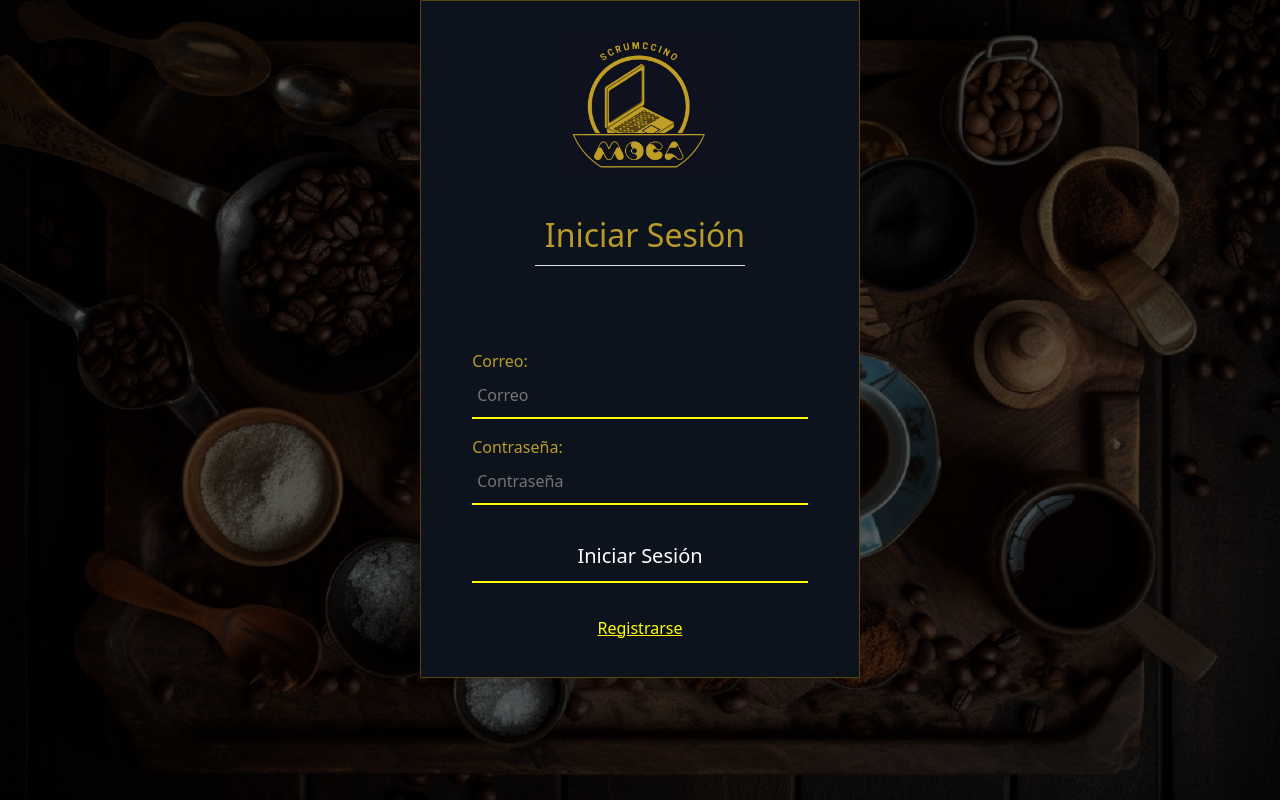
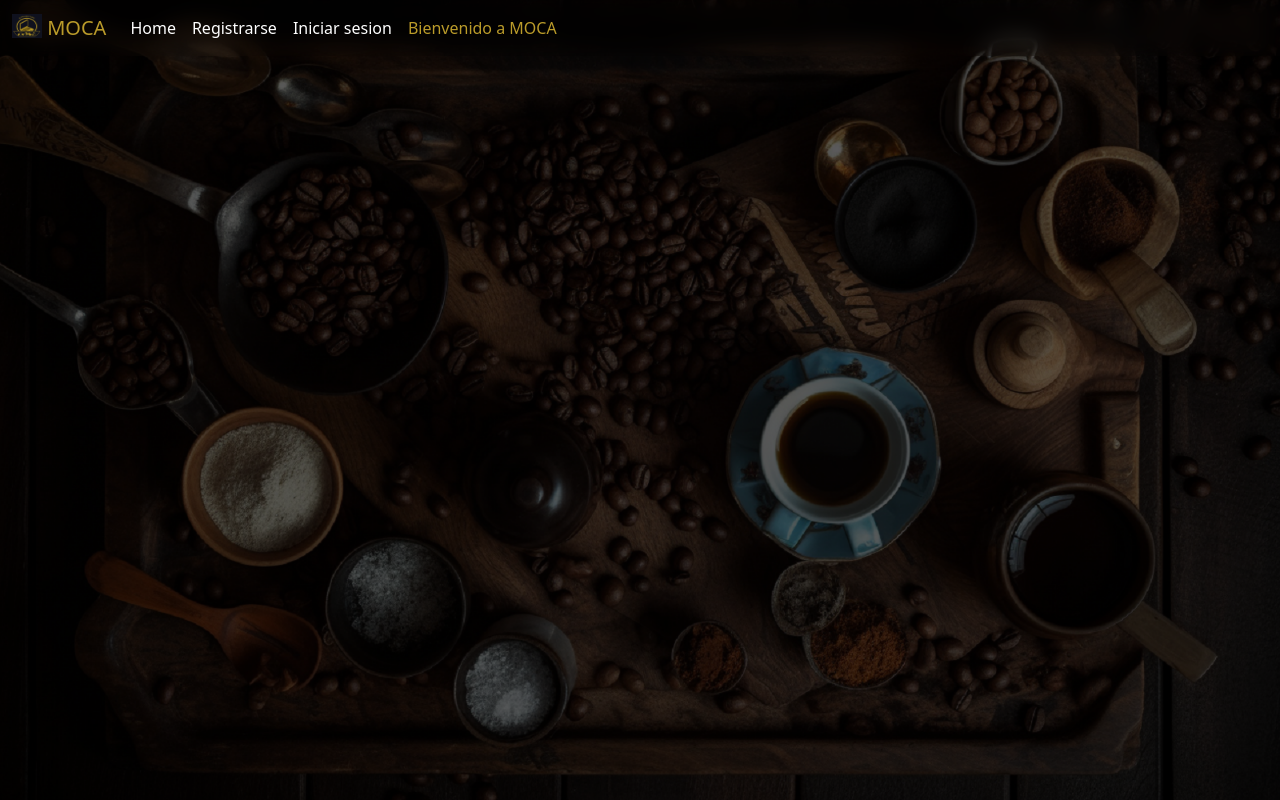
Before and after one commit to maxiramosl/Scrumccino, a Django app: page / in a window 1280 px wide. Run offline with Django 4.2, Linux system fonts and the light colour scheme.

Commit message:
registro,inicio y cerrar sesion

```diff
--- a/mocapp/settings.py
+++ b/mocapp/settings.py
@@ -128,3 +128,9 @@ AUTHENTICATION_BACKENDS = [
     'django.contrib.auth.backends.ModelBackend',  # Backend predeterminado
     'pivote.backends.EmailBackend',  # Tu backend personalizado
 ]
+
+EMAIL_HOST = 'smtp.googlemail.com'
+EMAIL_PORT = 587
+EMAIL_HOST_USER = 'scrumccino@gmail.com'
+EMAIL_HOST_PASSWORD = 'ymmq qafw gdkn kjfc'
+EMAIL_USE_TLS = True
--- a/mocapp/urls.py
+++ b/mocapp/urls.py
@@ -20,7 +20,8 @@ from pivote import views
 
 urlpatterns = [
     path('admin/', admin.site.urls),
-    path('', views.acceso, name='acceso'),  # URL raíz apunta a la vista de acceso
-    path('register/', views.register, name='register'),
-    path('main/', views.main_page, name='main_page'),  # Página principal después de iniciar sesión
+    path('', views.home, name="home"),
+    path('registrar/',views.registrar, name="registrar"),
+    path('login/', views.logine, name="login"),
+    path('salir/', views.salir, name="salir")
 ]
--- /dev/null
+++ b/pivote/static/pivote/css/style.css
@@ -0,0 +1,56 @@
+
+.tamaño-logo {
+    width: 150px;
+    height: auto;
+}
+.texto {
+    text-align: center;
+}
+.centro {
+    display: flex;
+    flex-direction: column;
+    align-items: center;
+}
+.navbar-custom {
+    background-color: transparent !important;
+    backdrop-filter: blur(10px); /* Aplica un efecto de desenfoque al fondo */
+}
+
+.navbar-custom .navbar-brand,
+.navbar-custom .navbar-nav .nav-link {
+    color: white; /* Color del texto en la barra de navegación */
+}
+.borde {
+    border: 1px solid #564410;
+    padding: 30px;
+    width: 440px;
+    margin: 0 auto;
+    box-shadow: 0 0 10px rgba(99, 39, 15, 0.1);
+    border-radius: 1px;
+    background-color: #0c131c;
+}
+.custom-form {
+    border: none;
+    background: transparent;
+    border-radius: 0;
+    padding: 10px;
+    color: white;
+}
+.custom-form input,
+.custom-form button {
+    background: transparent;
+    border: none;
+    border-bottom: 2px solid yellow;
+    color: white;
+    border-radius: 0;
+    padding: 10px 5px;
+    width: 100%;
+}
+.custom-form input:focus {
+    outline: none;
+    box-shadow: none;
+}
+.custom-form button {
+    margin-top: 10px;
+    cursor: pointer;
+}
--- a/pivote/templates/pivote/acceso.html
+++ /dev/null
@@ -1,83 +0,0 @@
-{% load static %}
-<!DOCTYPE html>
-<html lang="en">
-<head>
-    <meta charset="UTF-8">
-    <meta name="viewport" content="width=device-width, initial-scale=1.0">
-    <title>Iniciar Sesión</title>
-    <link href="https://cdn.jsdelivr.net/npm/bootstrap@5.3.3/dist/css/bootstrap.min.css" rel="stylesheet" integrity="sha384-QWTKZyjpPEjISv5WaRU9OFeRpok6YctnYmDr5pNlyT2bRjXh0JMhjY6hW+ALEwIH" crossorigin="anonymous">
-    <style>
-        body {
-            background: url("{% static 'pivote/image.png' %}") no-repeat center center fixed;
-            background-size: cover;
-        }
-        .tamaño-logo {
-            width: 150px;
-            height: auto;
-        }
-        .texto {
-            text-align: center;
-        }
-        .centro {
-            display: flex;
-            flex-direction: column;
-            align-items: center;
-        }
-        .borde {
-            border: 1px solid #564410;
-            padding: 30px;
-            width: 440px;
-            margin: 0 auto;
-            box-shadow: 0 0 10px rgba(99, 39, 15, 0.1);
-            border-radius: 1px;
-            background-color: #0c131c;
-        }
-        .custom-form {
-            border: none;
-            background: transparent;
-            border-radius: 0;
-            padding: 10px;
-            color: white;
-        }
-        .custom-form input,
-        .custom-form button {
-            background: transparent;
-            border: none;
-            border-bottom: 2px solid yellow;
-            color: white;
-            border-radius: 0;
-            padding: 10px 5px;
-            width: 100%;
-        }
-        .custom-form input:focus {
-            outline: none;
-            box-shadow: none;
-        }
-        .custom-form button {
-            margin-top: 10px;
-            cursor: pointer;
-        }
-    </style>
-</head>
-<body>
-    <div class="centro borde">
-        <img src="{% static 'pivote/logo.png' %}" alt="Logo" class="img-fluid mx-auto d-block tamaño-logo">
-        <h2 class="texto border-bottom" style="padding-top: 40px; padding-bottom: 10px; margin-bottom: 25px; padding-left: 10px; color: #ba9b2a;">Iniciar Sesión</h2>
-        <form method="post" class="card mt-5 custom-form" style="color: #ba9b2a;">
-            {% csrf_token %}
-            {{ form.as_p }}
-            <div class="d-grid gap-2">
-                <button type="submit" class="btn btn-outline-warning btn-lg">Iniciar Sesión</button>
-            </div>
-        </form>
-        {% if message %}
-            <div style="color: green;">{{ message }}</div>
-        {% endif %}
-        <div class="mt-3">
-            <a href="{% url 'register' %}" class="btn btn-link" style="color: yellow;">Registrarse</a>
-        </div>
-    </div>
-
-    <script src="https://cdn.jsdelivr.net/npm/bootstrap@5.3.3/dist/js/bootstrap.bundle.min.js" integrity="sha384-YvpcrYf0tY3lHB60NNkmXc5s9fDVZLESaAA55NDzOxhy9GkcIdslK1eN7N6jIeHz" crossorigin="anonymous"></script>
-</body>
-</html>
--- a/pivote/templates/pivote/home.html
+++ b/pivote/templates/pivote/home.html
@@ -4,85 +4,63 @@
 <head>
     <meta charset="UTF-8">
     <meta name="viewport" content="width=device-width, initial-scale=1.0">
-    <title>Registro de Usuario</title>
+    <title>Document</title>
     <link href="https://cdn.jsdelivr.net/npm/bootstrap@5.3.3/dist/css/bootstrap.min.css" rel="stylesheet" integrity="sha384-QWTKZyjpPEjISv5WaRU9OFeRpok6YctnYmDr5pNlyT2bRjXh0JMhjY6hW+ALEwIH" crossorigin="anonymous">
+    <link rel="stylesheet" type="text/css" href="{% static 'pivote/css/style.css' %}">
     <style>
-        body {
-            background: url("{% static 'pivote/image.png' %}") no-repeat center center fixed;
-            background-size: cover;
-        }
-        .tamaño-logo {
-            width: 150px;
-            height: auto;
-        }
-        .texto {
-            text-align: center;
-        }
-
-        .centro {
-            display: flex;
-            flex-direction: column;
-            align-items: center;
-        }
-        .borde{
-            border: 1px solid #564410  ;
-            padding: 30px;
-            width: 440px;
-            margin: 0 auto;
-            box-shadow: 0 0 10px rgba(99, 39, 15, 0.1);
-            border-radius: 1px;
-            background-color:  #0c131c ;
-
-        }
-
-        .custom-form {
-            border: none;
-            background: transparent;
-            border-radius: 0;
-            padding: 10px;
-            color: white;
-        }
-
-        .custom-form input,
-        .custom-form button {
-            background: transparent;
-            border: none;
-            border-bottom: 2px solid yellow;
-            color: white;
-            border-radius: 0;
-            padding: 10px 5px;
-            width: 100%;
-        }
-
-        .custom-form input:focus{
-            outline: none;
-            box-shadow: none;
-        }
-
-        .custom-form button {
-            margin-top: 10px;
-            cursor: pointer;
-        }
+      body {
+          background: url("{% static 'pivote/image.png' %}") no-repeat center center fixed;
+          background-size: cover;
+      }
     </style>
 </head>
 <body>
-    <div class="centro borde ">
-        <img src="{% static 'pivote/logo.png' %}" alt="Logo" class="img-fluid mx-auto d-block tamaño-logo">
-        <h2 class="texto border-bottom" style=" padding-top: 40px; padding-bottom: 10px; margin-bottom: 25px; padding-left: 10px; color: #ba9b2a ; ">Registro de Usuario</h1>
-
-        <form method="post" class="card mt-5 custom-form" style="color: #ba9b2a; ">
-            {% csrf_token %}
-            {{ form.as_p }}
-            <div class="d-grid gap-2">
-                <button type="submit" class=" btn btn-outline-warning btn-lg">Registrar</button>
-            </div>
-        </form>
-        {% if message %}
-            <div style="color: green;">{{ message }}</div>
-        {% endif %}
-    </div>
+    <nav class="navbar navbar-expand-lg bg-body-tertiary navbar-custom">
+        <div class="container-fluid">
+          <a class="navbar-brand" href="#" style="color: #ba9b2a;">
+            <img src="{% static 'pivote/logo.png' %}" alt="Logo" width="30" height="24" class="d-inline-block align-text-top" >
+            MOCA</a>
+          <button class="navbar-toggler" type="button" data-bs-toggle="collapse" data-bs-target="#navbarNav" aria-controls="navbarNav" aria-expanded="false" aria-label="Toggle navigation">
+            <span class="navbar-toggler-icon"></span>
+          </button>
+          <div class="collapse navbar-collapse" id="navbarNav">
+            <ul class="navbar-nav">
+              <li class="nav-item">
+                <a class="nav-link active" aria-current="page" href="#">Home</a>
+              </li>
+              <li class="nav-item">
+                <a class="nav-link" href="./registrar/">Registrarse</a>
+              </li>
+              <li class="nav-item">
+                <a class="nav-link" href="./login/">Iniciar sesion</a>
+              </li>
+              {% if not anonimo %}
+              <li class="nav-item">
+                <a class="nav-link" href="./salir/">Cerrar sesion</a>
+              </li>
+              {% endif %}
+              <li class="nav-item">
+                <a class="nav-link disabled" aria-disabled="true" style="color: #ba9b2a;">Bienvenido a MOCA {% if not anonimo %} {{usuarioactual}} {% endif %}</a>
+              </li>
 
 
+            </ul>
+          </div>
+        </div>
+      </nav>
+    <div class="container">
+
+        {% if not anonimo %}
+        <div class="row">
+            <div class="col"><h1>contenido</h1> </div>
+            <div class="col"><h1>contenido</h1> </div>
+            <div class="col"><h1>contenido</h1> </div>
+            <div class="col"><h1>contenido</h1> </div>
+
+        </div>
+        {% endif %}
+
+    </div>
 
     <script src="https://cdn.jsdelivr.net/npm/bootstrap@5.3.3/dist/js/bootstrap.bundle.min.js" integrity="sha384-YvpcrYf0tY3lHB60NNkmXc5s9fDVZLESaAA55NDzOxhy9GkcIdslK1eN7N6jIeHz" crossorigin="anonymous"></script>
 </body>
--- a/pivote/views.py
+++ b/pivote/views.py
@@ -1,47 +1,107 @@
 from django.shortcuts import render, redirect
-from django.contrib.auth import authenticate, login
-from .forms import UserRegistrationForm, LoginForm
+from django.contrib.auth import authenticate, login, logout,get_user
+from django.contrib.auth.models import User
+from django.core.mail import send_mail
+
+
+# Create your views here.
 
 def home(request):
-    if request.method == 'POST':
-        form = UserRegistrationForm(request.POST)
-        if form.is_valid():
-            form.save()
-            return render(request, 'pivote/home.html', {'form': form, 'message': '¡Usuario registrado correctamente!'})
-    else:
-        form = UserRegistrationForm()
-    return render(request, 'pivote/home.html', {'form': form})
+    usuario=get_user(request)
+    usuarioactual="anonimo"
+    correoactual="anonimo"
+    anonimo=usuario.is_anonymous
 
-def register(request):
-    if request.method == 'POST':
-        form = UserRegistrationForm(request.POST)
-        if form.is_valid():
-            form.save()
-            return render(request, 'pivote/home.html', {'form': form, 'message': 'Registro exitoso, por favor verifica tu correo'})
-    else:
-        form = UserRegistrationForm()
-    return render(request, 'pivote/home.html', {'form': form})
+    if anonimo == False:
+        usuarioactual = usuario.get_username
+
+        correoactual = usuario.email
 
 
-from django.shortcuts import render, redirect
-from django.contrib.auth import authenticate, login
-from .forms import UserRegistrationForm, LoginForm
+    data={
+        "anonimo":anonimo,
+        "usuarioactual":usuarioactual,
+        "correoactual":correoactual,
+    }
 
-def acceso(request):
-    if request.method == 'POST':
-        form = LoginForm(request.POST)
-        if form.is_valid():
-            email = form.cleaned_data.get('email')
-            password = form.cleaned_data.get('password')
-            user = authenticate(email=email, password=password)
-            if user is not None:
-                login(request, user)
-                return redirect('pivote/main_page.html')  # Redirigimos a la página principal después del inicio de sesión exitoso
-            else:
-                return render(request, 'pivote/acceso.html', {'form': form, 'message': 'Correo o contraseña incorrectos.'})
-    else:
-        form = LoginForm()
-    return render(request, 'pivote/acceso.html', {'form': form})
-def main_page(request):
-    # Aquí deberías definir la lógica y plantilla para la página principal a la que los usuarios registrados serán redirigidos.
-    return render(request, 'pivote/main_page.html')
+
+
+    return render(request, "pivote/home.html", data)
+
+def logine(request):
+    existe=False
+    if request.method=="POST":
+        logout(request)
+        nombre=request.POST.get("nombre")
+        contraseña=request.POST.get("contraseña")
+        user = authenticate(request, username=nombre, password=contraseña)
+        if user is not None:
+            login(request, user)
+            existe=True
+        else:
+            existe=False
+
+    data={
+        "existe" : existe
+    }
+
+    return render(request,"pivote/login.html",data)
+
+def registrar(request):
+    nombre=""
+    correo=""
+    contraseña=""
+
+    if request.method=="POST":
+        nombre=request.POST.get("nombre")
+        correo=request.POST.get("correo")
+        contraseña=request.POST.get("contraseña")
+        #user = User.objects.create_user("john", "lennon@thebeatles.com", "johnpassword")
+        if (nombre!="" and correo!="" and contraseña !=""):
+            NuevoUsuario = User.objects.create_user(username=nombre,email=correo,password=contraseña)
+            NuevoUsuario.save
+
+            send_mail(
+            "confirmacion scrumccino",
+            "confirmacion de registro",
+            "scrumccino@gmail.com",
+            [correo],
+            fail_silently=False,)
+
+    data={
+        "nombre":nombre,
+        "correo":correo,
+        "contraseña":contraseña
+    }
+
+
+
+    return render(request, "pivote/registrar.html", data)
+
+def salir(request):
+    logout(request)
+    return redirect('home')
+
+#manage.py:
+#!/usr/bin/env python
+"""Django's command-line utility for administrative tasks."""
+import os
+import sys
+
+
+def main():
+    """Run administrative tasks."""
+    os.environ.setdefault('DJANGO_SETTINGS_MODULE', 'mocapp.settings')
+    try:
+        from django.core.management import execute_from_command_line
+    except ImportError as exc:
+        raise ImportError(
+            "Couldn't import Django. Are you sure it's installed and "
+            "available on your PYTHONPATH environment variable? Did you "
+            "forget to activate a virtual environment?"
+        ) from exc
+    execute_from_command_line(sys.argv)
+
+
+if __name__ == '__main__':
+    main()
```
Also changed, not shown: pivote/signals.py (deleted, +0 -17 lines), pivote/templates/pivote/login.html (added, +44 -0 lines), pivote/templates/pivote/main_page.html (deleted, +0 -77 lines), pivote/templates/pivote/registrar.html (added, +48 -0 lines), db.sqlite3.
